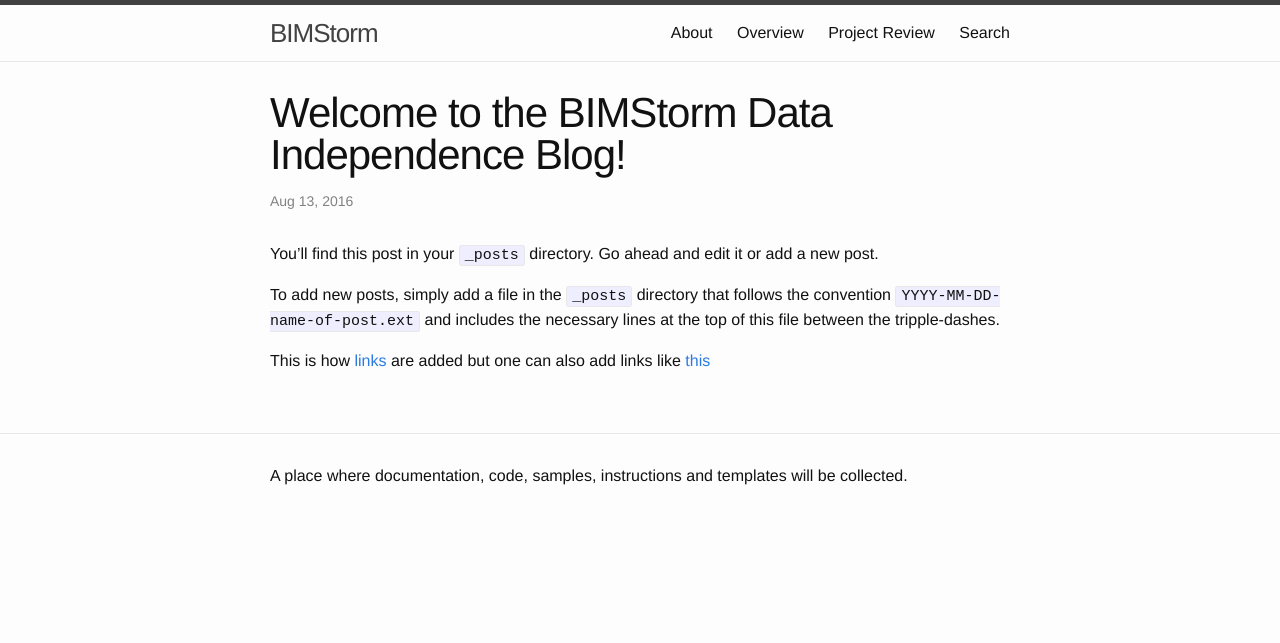
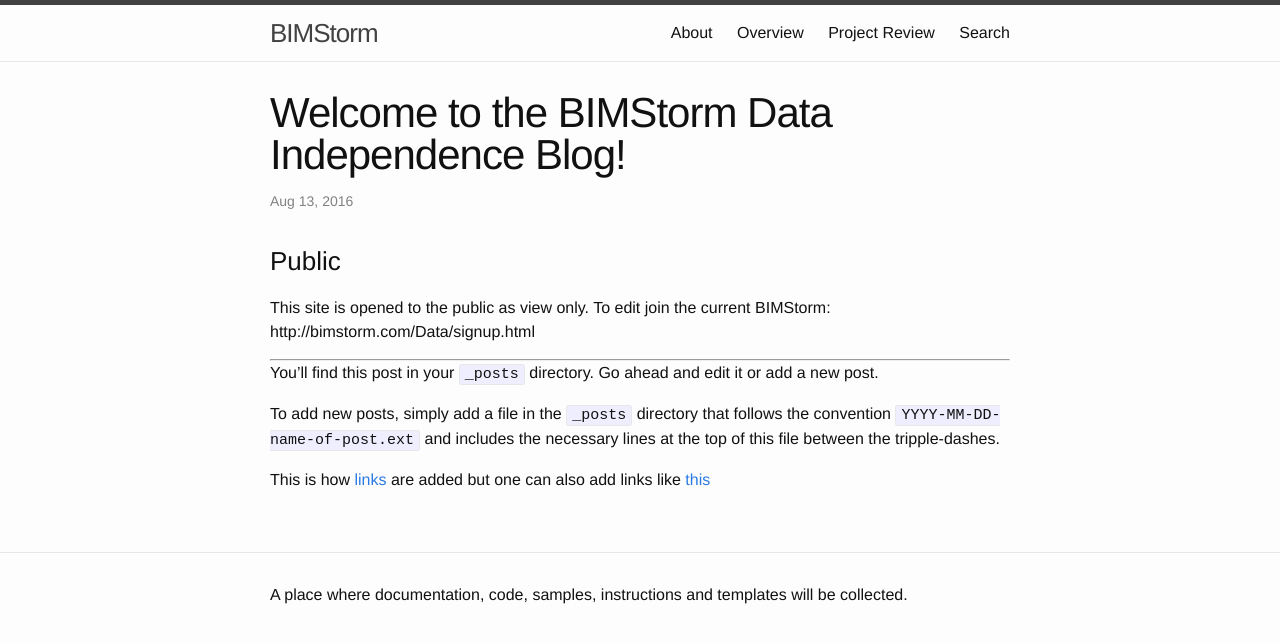
Before and after one commit to buildingSMARTalliance/BIMStorm, a Jekyll site: the page built from _posts/2016-08-12-welcome-bim-roadmap.markdown, in a window 1280 px wide. Shown: the top 643 px of the page. Built offline with Jekyll 4.4.1, drawn with Linux system fonts in a browser that asks for light colours.

Commit message:
Update 2016-08-12-welcome-bim-roadmap.markdown

```diff
--- a/_posts/2016-08-12-welcome-bim-roadmap.markdown
+++ b/_posts/2016-08-12-welcome-bim-roadmap.markdown
@@ -3,6 +3,11 @@
 title:  "Welcome to the BIMStorm Data Independence Blog!"
 date:   2016-08-12 14:03:45 -1000
 categories: BIMStorm
+
+---
+### Public
+This site is opened to the public as view only.
+To edit join the current BIMStorm: http://bimstorm.com/Data/signup.html
 
 ---
 You’ll find this post in your `_posts` directory. Go ahead and edit it or add a new post.
```
